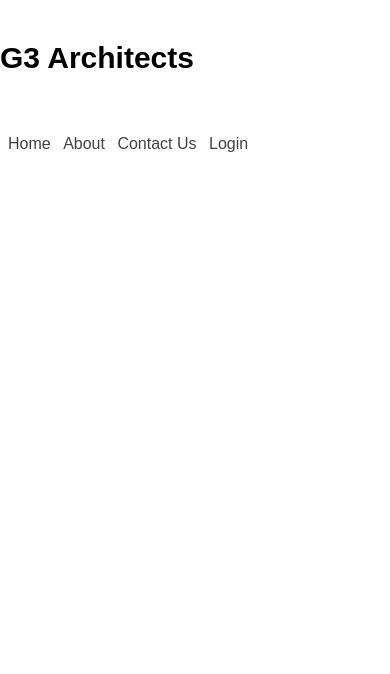
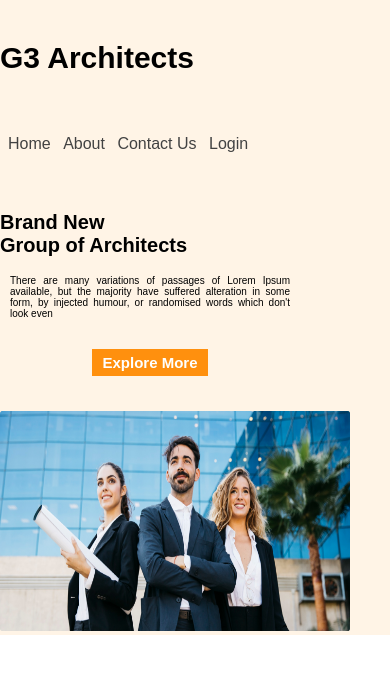
Before and after one commit to wwwshoaib/assignment-2, a plain HTML site: page index.html in a window 390 px wide. Shown: the top 674 px of the page. Drawn offline with Linux system fonts and the light colour scheme.

Commit message:
header section completed

```diff
--- a/index.html
+++ b/index.html
@@ -5,11 +5,13 @@
     <meta http-equiv="X-UA-Compatible" content="IE=edge">
     <meta name="viewport" content="width=device-width, initial-scale=1.0">
     <link rel="stylesheet" href="styles/style.css">
+    <link rel="stylesheet" href="styles/media.css">
     <title>assignment-2</title>
 </head>
 <body>
     <!-- header: starts -->
     <header>
+
             <nav class="logo-navbar">
                 <div class="logo-title">
                     <p>G3 Architects</p>
@@ -22,8 +24,24 @@
                     <a href="">Login</a>
 
                 </div>
+            </nav>
+            <!-- banner section -->
+        <div class="banner-section">
+            <div class="banner-title">
+                <p> Brand New <br>
+                    Group of Architects </p>
+            </div> <br>
+            <div class="banner-description">
+                <p> There are many variations of passages of Lorem Ipsum available, but the majority have suffered alteration in some form, by injected humour, or randomised words which don't look even</p>
+            </div>
+            <button class="explore-button">Explore More</button>
+        </div>
 
-        </nav>
+        <div class="banner-image">
+            <img src="images/banner.png" alt="">
+        </div>
+
+
 
     </header>
 
--- a/styles/media.css
+++ b/styles/media.css
@@ -1,7 +1,98 @@
 
-    @media  screen and (max-width:576px){
-        .logo-title, .navbar {
-            flex-direction: column;
-        }
+    /* media */
+
+@media screen and (max-width:576px) {
+    .logo-navbar {
+        flex-direction: column;
+    }
+
+}
+
+
+
+@media screen and (min-width:577px) {
+    .logo-navbar {
+        margin-left: 150px;
+        margin-right: 150px;
+    }
+
+}
+
+@media screen and (max-width:576px) {
+    .banner-title {
+        font-size: 20px;
+        font-weight: 700;
+        text-align: justify;
+    }
+
+}
+
+@media screen and (min-width:577px) {
+    .banner-section {
+        margin-left: 150px;
+        margin-right: 150px;
 
     }
+
+}
+
+@media screen and (max-width:576px) {
+    .banner-description {
+        font-size: 10px;
+        padding: 0px 10px;
+        text-align: justify;
+
+    }
+
+}
+
+@media screen and (max-width:576px) {
+    .banner-section {
+        text-align: center;
+        width: 300px;
+        height: 100px;
+        margin-top: 50px;
+
+    }
+
+}
+@media screen and (max-width:576px) {
+    .explore-button {
+        font-size: 15px;
+        font-weight: 600px;
+        padding: 5px 10px;
+        align-items: center;
+        justify-content: center;
+
+    }
+
+}
+
+@media screen and (max-width:576px) {
+    .banner-image img{
+       width: 350px;
+       height: 220px;
+
+    }
+
+}
+
+
+@media screen and (min-width:577px) {
+    .banner-image img{
+        margin-left: 150px;
+        margin-right: 150px;
+
+    }
+
+}
+
+
+@media screen and (min-width:577px) {
+    .banner-image img{
+        width: 1040px;
+        height: 600px;
+
+     }
+
+}
--- a/styles/style.css
+++ b/styles/style.css
@@ -2,15 +2,20 @@
     margin: 0px;
     font-family: 'Open Sans', sans-serif;
     font-family: 'Work Sans', sans-serif;
-    background-color: white;
+
 }
 
 @import url('https://fonts.googleapis.com/css2?family=Open+Sans:ital,wght@0,500;1,400;1,500&family=Work+Sans:wght@400;700&display=swap');
 
 /* header: starts */
 
+section {
+    margin-top: 150px;
+}
+
 header {
-    background-color:  #FF900E1A;
+    background-color: #FF900E1A;
+
     height: auto;
 
 
@@ -42,20 +47,43 @@ header {
 
 
 .logo-navbar {
-display: flex;
-justify-content: space-between;
-}
-
-@media  screen and (max-width:576px){
-    .logo-navbar {
-        flex-direction: column;
-    }
+    display: flex;
+    justify-content: space-between;
 
 }
 
-@media  screen and (min-width:577px){
-    .logo-title {
-        padding-left: 200px;
-    }
+/* banner  */
+
+.banner-section {
+    text-align: center;
+    width: 862px;
+    height: 225px;
+    margin-top: 100px;
+}
+
+
+.banner-title {
+    font-size: 45px;
+    font-weight: 700;
+    text-align: center;
+}
+
+
+.explore-button {
+    margin-top: 30px;
+    text-align: right;
+    padding: 18px 36px;
+    font-size: 20px;
+    color: #FFFFFF;
+    font-weight: 700;
+    background: #FF900E;
+    border: 0px;
+    ;
 
 }
+
+/* banner image */
+
+.banner-image{
+    margin-top: 100px;
+}
```
Lines whose indentation alone changed are shown as unchanged.
